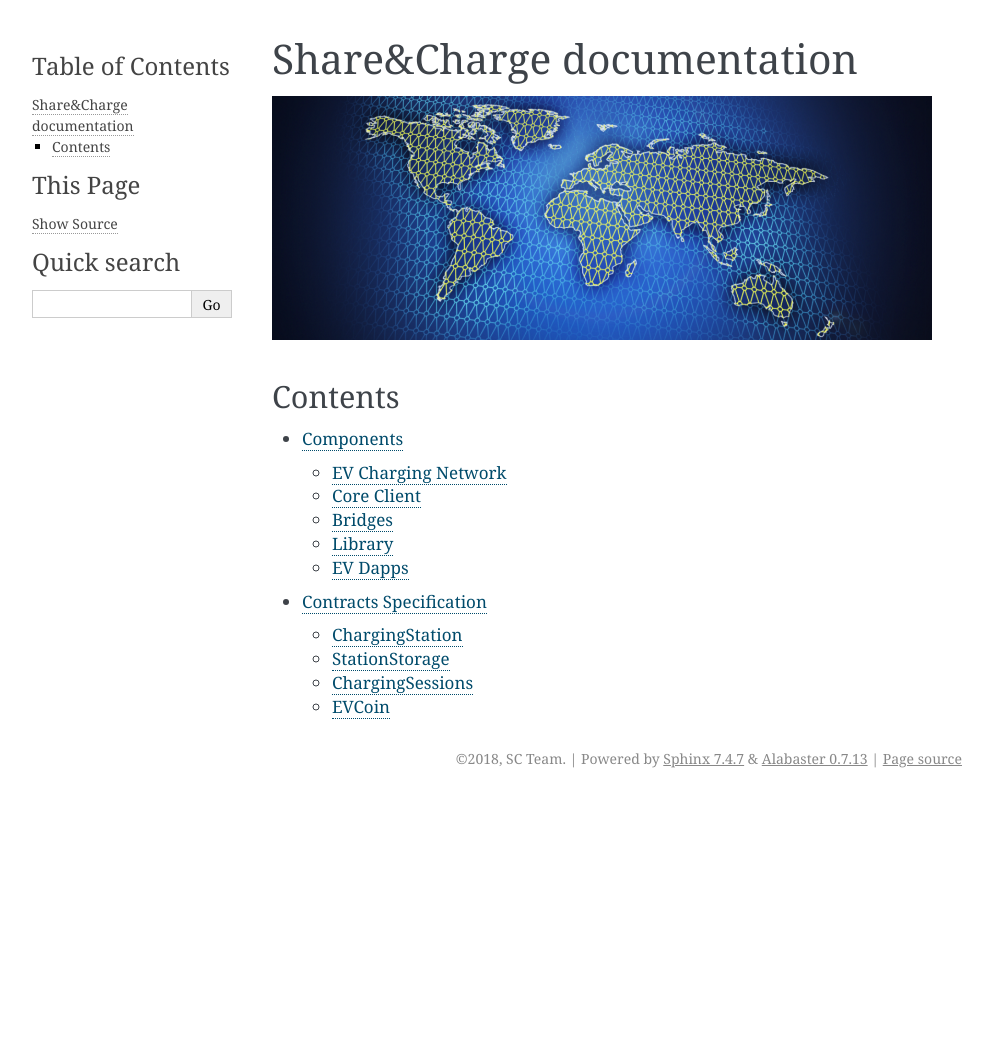
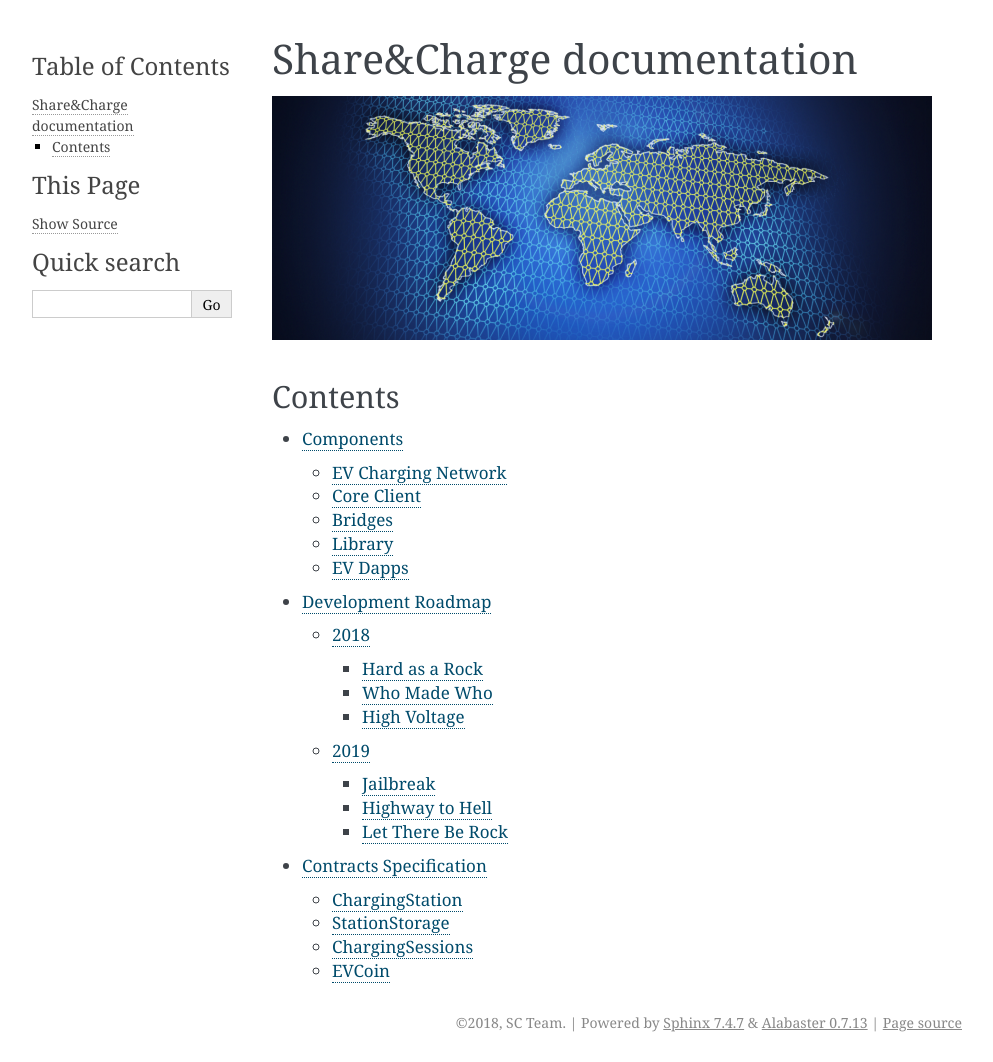
Before and after one commit to shareandcharge/sharecharge-documentation, a Sphinx documentation site: the page built from docs/index.rst, in a window 1280 px wide. Shown: the whole page, without its empty margins (148-1141 px from the left). Built offline with Sphinx 7.4.7, drawn with Linux system fonts in a browser that asks for light colours; before the commit the page ends 900 px from its top, so only the background shows below that; some of the changed lines change nothing that is shown.

Commit message:
Add dev roadmap

```diff
--- a/docs/index.rst
+++ b/docs/index.rst
@@ -21,4 +21,5 @@
    :maxdepth: 4
 
    arch/components.rst
+   project-mgmt/dev-roadmap.rst
    contracts/contracts-specification.rst
--- /dev/null
+++ b/docs/project-mgmt/dev-roadmap.rst
@@ -0,0 +1,93 @@
+===================
+Development Roadmap
+===================
+
+Description of all the long-term roadmap phases.
+
+* Our roadmap strongly depends on other projects' roadmaps such as ethereum, ewf, raiden, ipfs, etc.
+* Each phase/step/milestone is named after a Rock&Roll song. Currently from ACDC songs.
+
+Observations on some phase items:
+
+* *Release* dates mark the end of the phase.
+* *Development team* defines the profiles that are needed to cover and fulfill the objectives of the phase.
+
+2018
+====
+
+In this year, the Share&Charge project is eventually coming out from stealth mode to the open source jungle. We expect to be working with testnets, pilot environments, proof-of-concepts, and usually consolidating the technology and solutions, together with our co-founders, partners and collaborators.
+
+Hard as a Rock
+--------------
+
+* **Release:** June 2018
+* **Description:** rock solid charging process, where everything related to the journey of charging an EV with a charging station is covered.
+* **Milestones:**
+
+  * Cover all scenarios for charging.
+  * Begin with the simplest form of participants interacion (e.g. agree, start and wait until charging finishes, no stop) and move progressively towards more flexible/versatile cases (e.g. being able to interrupt/pause and resume a charging process).
+  * Wallet management, transfer of tokens between EV drivers and CPs.
+  * Develop tools and mechanisms to achieve a reliable solution and be able to identify problems, fix corner case errors, etc (e.g. test-driven development, comply with test coverage expectations).
+  * By end of February we open source our core client, reference library, etc
+* **Development team:** 2 blockchain developers, 1 full-stack developer, 1 backend developer, 1 devops.
+
+Who Made Who
+------------
+
+* **Release:** August 2018
+* **Description:** find and apply diferent mechanisms that allow us leverage privacy at transaction and data storage levels, to match the requirements that both regulation policies and partners/customers have.
+* **Milestones:**
+
+  * Ability to perform anonymous transactions by using zk-SNARKs.
+  * Implement a distributed storage system (e.g. IPFS) to record data not suitable to place on-chain.
+  * Identify, together with partners, users and network participants in general, the sensitive information versus the kind of information that can be shared.
+  * In general, find a balance between a highly collaborative open system and the business privacy needs.
+  * Possibly around this dates we should submit our smart contracts to be audited by an external consultancy company (e.g. OpenZeppelin).
+* **Development team:** 3 blockchain developers, 2 full-stack developers, 1 backend developer, 1 devops, 1 security architect, 1 tech project manager
+
+High Voltage
+------------
+
+* **Release:** october 2018
+* **Description:** smart charging methodologies, techniques to ease the incrementing demand and stress put on the existing grid.
+* **Milestones:**
+
+  * A deep understanding on the grid infrastructure, along with finding the parts that could serve as connection points to our EV charging network.
+  * Start working with the first most important inputs, indicators on the times where grid is overloaded.
+  * Adapt our business logic and components to be configured and adapt/react dinamically to achieve a balance.
+  * Integration of first payment gateways, possibly even a basic form of billing/invoicing mechanism.
+* **Development team:** 4 blockchain developers, 2 full-stack developers, 2 backend developers, 1 devops, 1 security architect, 1 tech project manager, 1 data scientist
+
+2019
+====
+
+Moment of truth, our ICO will be closing and Share&Charge platform is now ready to go live.
+
+Jailbreak
+---------
+
+* **Release:** beginning of 2019
+* **Description:** after a year strongly testing and evolving our platform and ecosystem of solutions in "testnet" environments, we take everything and put it on production-ready ecosystem ("mainnets").
+* **Milestones:**
+
+  * Public part of the ico.
+  * All parts of the platform, ecosystem components have been tested thoroughly.
+  * Switching from testnets to mainnets should be as painless as possible.
+  * Ports, implementations of our reference libraries for different languages, frameworks or operating systems even.
+* **Development team:** 5 blockchain developers, 2 full-stack developers, 2 backend developers, 1 devops, 1 security architect, 1 tech project manager, 1 data scientist, 1 QA engineer, 1 tech trainer
+
+Highway to Hell
+---------------
+
+* **Release:** Q2 2019
+* **Description:** adopt technologies such as Raiden to reach fast, cheap and scalable transactions for scenarios with very specific requirements/demands.
+* **Milestones:** TBD
+* **Development team:** 6 blockchain developers, 3 full-stack developers, 3 backend developers, 2 devops, 1 security architect, 1 tech project manager, 1 data scientist, 1 QA engineer, 1 tech trainer
+
+Let There Be Rock
+-----------------
+
+* **Release:** Q4 2019
+* **Description:** develop and implement a true self-sovereign digital identity system for the mobility industry, to expand the business cases available.
+* **Milestones:** TBD
+* **Development team:** 6 blockchain developers, 4 full-stack developers, 3 backend developers, 2 devops, 2 security architects, 2 tech project managers, 1 data scientist, 2 QA engineers, 2 tech trainers
```
